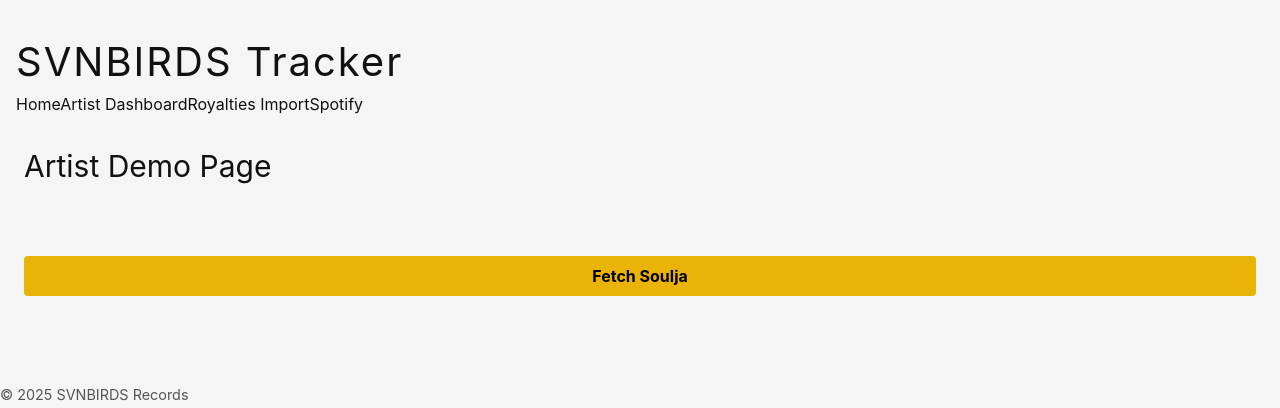
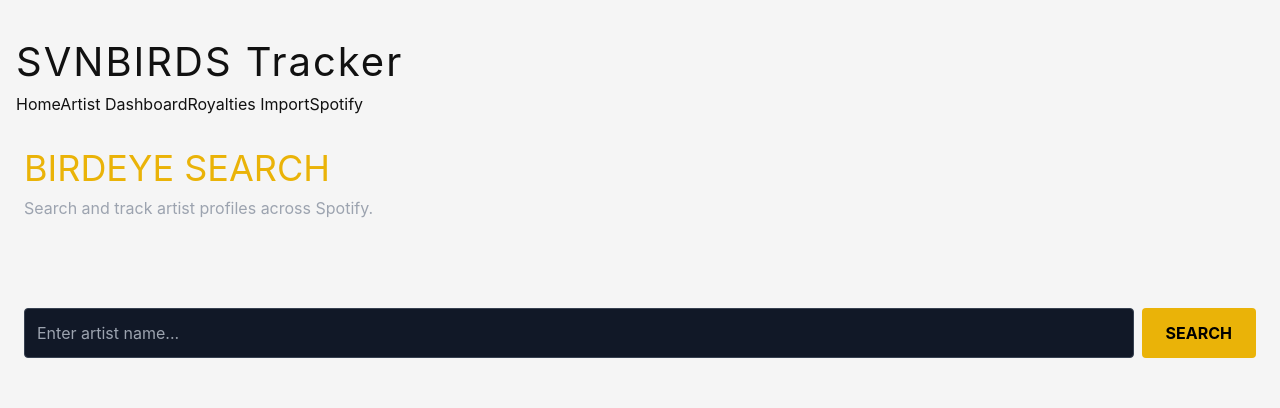
Before and after one commit to JustKhayyat/svnbirds-tracker, a Next.js app: page /artists in a window 1280 px wide. Shown: the top 408 px of the page. Built offline with nearby package versions, Linux system fonts and the light colour scheme; no server answers.

Commit message:
Update artists.js

```diff
--- a/pages/artists.js
+++ b/pages/artists.js
@@ -5,48 +5,91 @@ import Layout from "../components/Layout";
 const DEFAULT_AVATAR = "/default-avatar.svg";
 
 export default function Artist() {
-  const [artist, setArtist] = useState(null);
+  const [query, setQuery] = useState("");
+  const [results, setResults] = useState([]);
   const [loading, setLoading] = useState(false);
 
-  const fetchArtist = async () => {
+  const searchArtists = async (e) => {
+    e.preventDefault();
+    if (!query) return;
+
     setLoading(true);
-    const res = await fetch("/api/fetchSpotify?name=Soulja");
+    try {
+      const res = await fetch(`/api/fetchSpotify?name=${encodeURIComponent(query)}`);
       const data = await res.json();
-    setArtist(data[0]); // get first result
+      setResults(data || []);
+    } catch (error) {
+      console.error("Search failed:", error);
+    } finally {
       setLoading(false);
+    }
   };
 
   return (
     <Layout>
-      <h1 className="text-3xl font-bebas mb-6">Artist Demo Page</h1>
+      <header className="mb-10">
+        <h1 className="text-4xl font-bebas mb-2 text-yellow-500">BIRDEYE SEARCH</h1>
+        <p className="text-gray-400">Search and track artist profiles across Spotify.</p>
+      </header>
+
+      {/* Search Bar */}
+      <form onSubmit={searchArtists} className="flex gap-2 mb-10">
+        <input
+          type="text"
+          value={query}
+          onChange={(e) => setQuery(e.target.value)}
+          placeholder="Enter artist name..."
+          className="flex-1 bg-gray-900 border border-gray-700 text-white p-3 rounded focus:outline-none focus:border-yellow-500"
+        />
         <button
-        onClick={fetchArtist}
-        className="bg-yellow-500 text-black px-4 py-2 rounded font-bold hover:bg-yellow-400 mb-6"
+          type="submit"
+          disabled={loading}
+          className="bg-yellow-500 text-black px-6 py-3 rounded font-bold hover:bg-yellow-400 transition-colors disabled:opacity-50"
         >
-        {loading ? "Loading..." : "Fetch Soulja"}
+          {loading ? "SEARCHING..." : "SEARCH"}
         </button>
+      </form>
 
-      {artist && (
-        <div className="bg-gray-900 p-6 rounded-lg shadow-lg">
-          <h2 className="text-2xl font-bebas mb-4">{artist.name}</h2>
+      {/* Results Grid */}
+      <div className="grid grid-cols-1 md:grid-cols-2 lg:grid-cols-3 gap-6">
+        {results.map((artist) => (
+          <div key={artist.id} className="bg-gray-900 border border-gray-800 p-6 rounded-lg flex flex-col items-center text-center shadow-xl">
+            <div className="relative w-32 h-32 mb-4">
               <Image
                 src={artist.images?.[0]?.url || DEFAULT_AVATAR}
                 alt={artist.name}
-            width={160}
-            height={160}
-            className="w-40 h-40 rounded-full object-cover border border-gray-700 mb-4"
+                fill
+                className="rounded-full object-cover border-2 border-gray-700"
               />
-          <p className="text-gray-400">Followers: {artist.followers?.total?.toLocaleString()}</p>
-          <p className="text-gray-400">Genres: {artist.genres?.join(", ")}</p>
+            </div>
+
+            <h2 className="text-2xl font-bebas text-white mb-1">{artist.name}</h2>
+            <p className="text-yellow-500 text-sm font-bold mb-3">
+              {artist.followers?.total?.toLocaleString()} Followers
+            </p>
+
+            <div className="flex flex-wrap justify-center gap-1 mb-4">
+              {artist.genres?.slice(0, 3).map((genre) => (
+                <span key={genre} className="text-[10px] uppercase bg-gray-800 text-gray-400 px-2 py-1 rounded">
+                  {genre}
+                </span>
+              ))}
+            </div>
+
             <a
               href={artist.external_urls?.spotify}
               target="_blank"
               rel="noreferrer"
-            className="inline-block mt-4 bg-yellow-500 text-black px-4 py-2 rounded font-bold hover:bg-yellow-400"
+              className="mt-auto w-full border border-yellow-500 text-yellow-500 py-2 rounded text-sm font-bold hover:bg-yellow-500 hover:text-black transition-all"
             >
-            Open in Spotify
+              VIEW PROFILE
             </a>
           </div>
+        ))}
+      </div>
+
+      {results.length === 0 && !loading && query && (
+        <p className="text-center text-gray-500 mt-10">No artists found for "{query}"</p>
       )}
     </Layout>
   );
```
Lines whose indentation alone changed are shown as unchanged.
